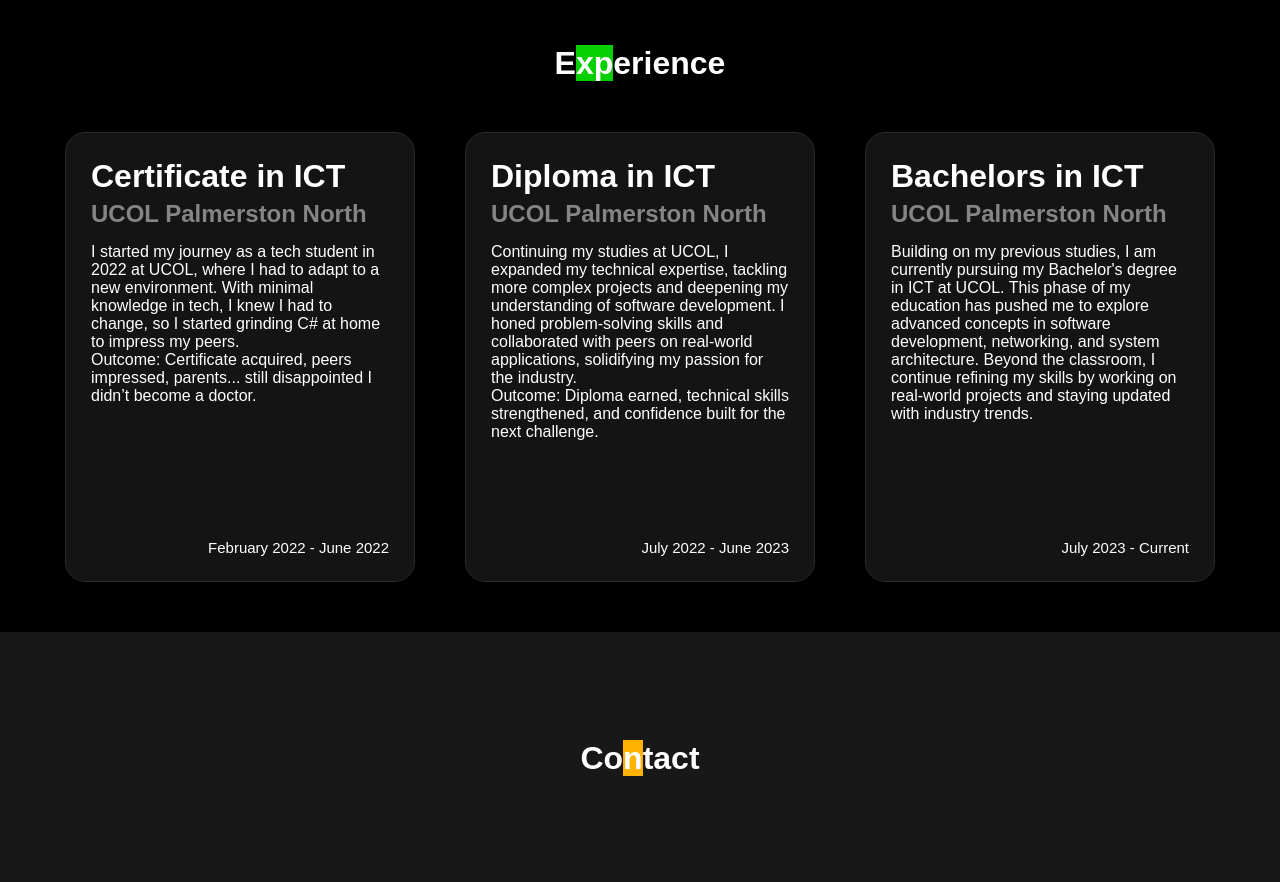
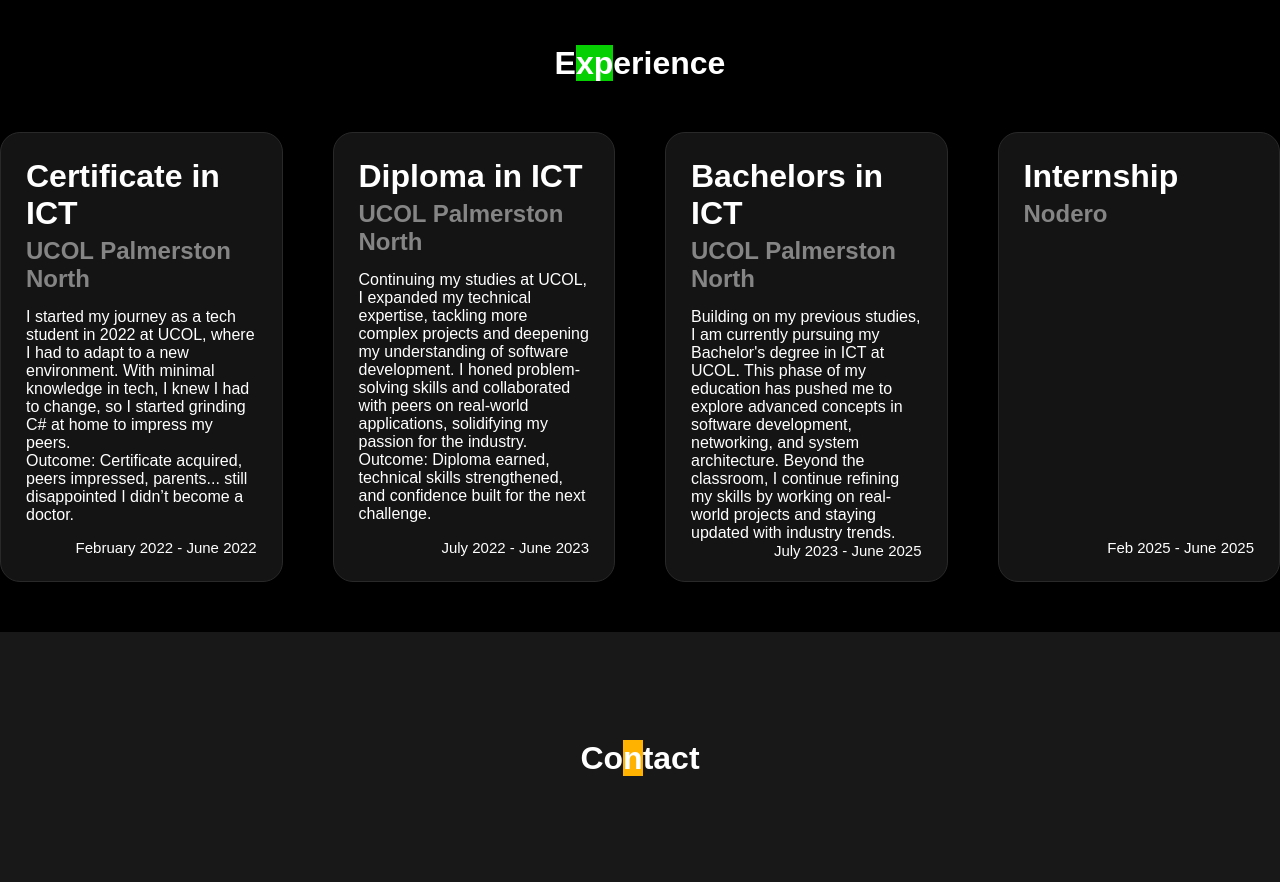
Before and after one commit to Shubr/myCv, a React (Vite) app: page / in a window 1280 px wide. Shown: the part 1100-1982 px from the top of the page. Built offline with nearby package versions, Linux system fonts and the light colour scheme.

Commit message:
updated experience card and added new experience

```diff
--- a/src/Components/Experiences.tsx
+++ b/src/Components/Experiences.tsx
@@ -45,7 +45,15 @@
           skills by working on real-world projects and staying updated with
           industry trends.
           <div className="footer">
-            <p>July 2023 - Current</p>
+            <p>July 2023 - June 2025</p>
+          </div>
+        </div>
+        <div className="card">
+          <h1>Internship</h1>
+          <h2>Nodero</h2>
+
+          <div className="footer">
+            <p>Feb 2025 - June 2025</p>
           </div>
         </div>
       </div>
```
Also changed, not shown: 3 other files (tests, documents, lock files or other folders).
